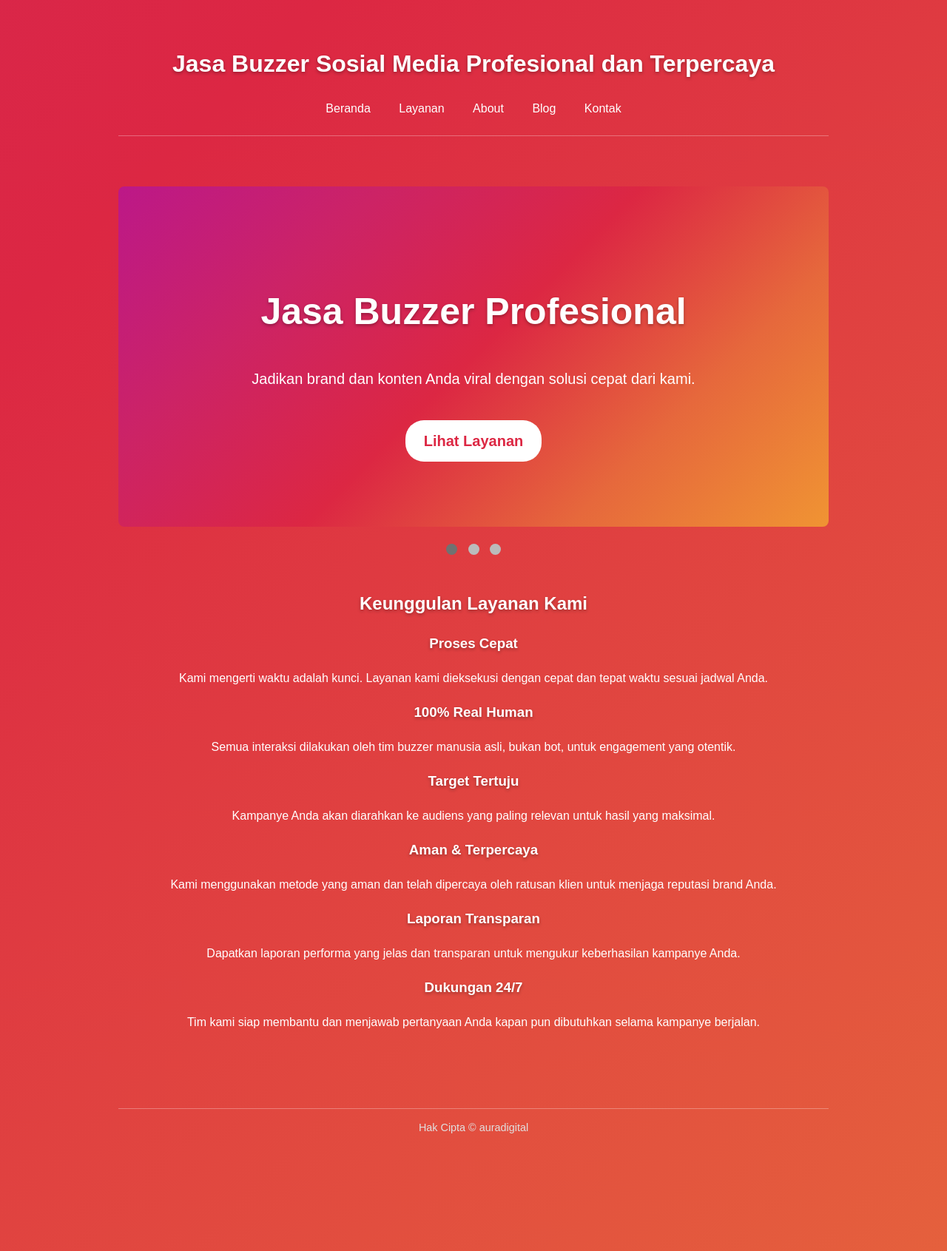
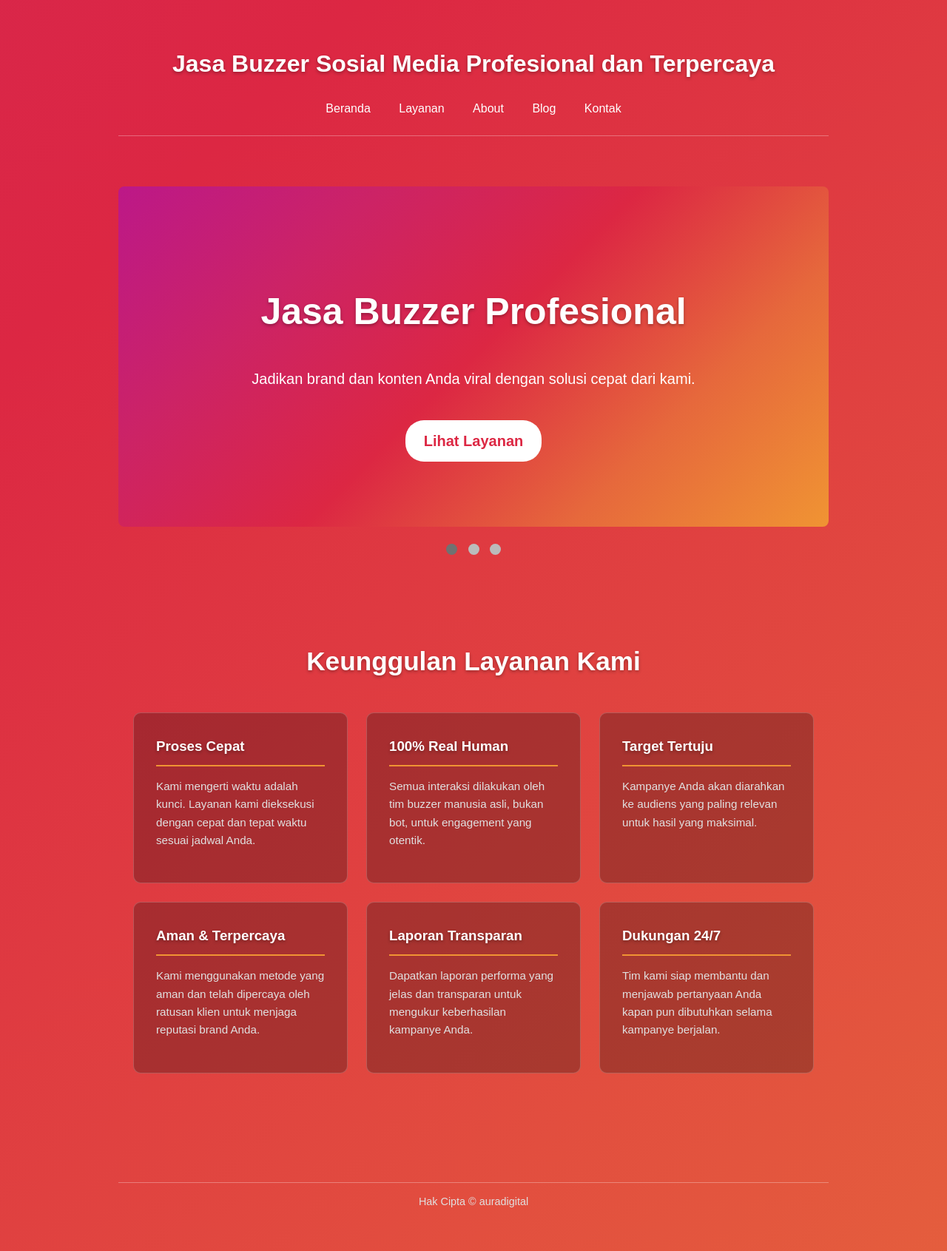
Before and after one commit to AzkaAtta/azkaatta.github.io, a Jekyll site: the page built from index.html, in a window 1280 px wide. Shown: the whole page at 74% size. Built offline with Jekyll 4.4.1, drawn with Linux system fonts in a browser that asks for light colours.

Commit message:
Update style.css

```diff
--- a/assets/style.css
+++ b/assets/style.css
@@ -209,3 +209,62 @@ main h1 {
 .active, .dot:hover {
   background-color: #717171;
 }
+
+/* =========================================== */
+/* 5. GAYA UNTUK BAGIAN KEUNGGULAN (6 KOTAK)   */
+/* =========================================== */
+
+.features-section {
+  max-width: 960px;
+  margin: 40px auto;
+  padding: 20px;
+  text-align: center;
+}
+
+.features-section h2 {
+  margin-bottom: 40px;
+  font-size: 2.2em;
+}
+
+/* Membuat grid dengan 3 kolom */
+.features-grid {
+  display: grid;
+  grid-template-columns: repeat(3, 1fr); /* 3 kolom dengan lebar yang sama */
+  gap: 25px; /* Jarak antar kotak */
+}
+
+/* Tampilan untuk setiap kotak */
+.feature-box {
+  background-color: rgba(0, 0, 0, 0.25); /* Latar semi-transparan */
+  padding: 30px;
+  border-radius: 10px;
+  text-align: left;
+  border: 1px solid rgba(255, 255, 255, 0.2); /* Garis tepi tipis */
+  transition: transform 0.3s ease, box-shadow 0.3s ease;
+}
+
+/* Efek saat kursor menyentuh kotak */
+.feature-box:hover {
+  transform: translateY(-10px); /* Kotak sedikit terangkat */
+  box-shadow: 0 10px 20px rgba(0, 0, 0, 0.2);
+}
+
+.feature-box h3 {
+  margin-top: 0;
+  color: #ffffff;
+  border-bottom: 2px solid #f09433; /* Garis bawah oranye pada judul kotak */
+  padding-bottom: 10px;
+  margin-bottom: 15px;
+}
+
+.feature-box p {
+  color: #e0e0e0; /* Warna teks deskripsi agar tidak terlalu terang */
+  font-size: 0.95em;
+}
+
+/* Penyesuaian untuk layar kecil (ponsel) */
+@media (max-width: 768px) {
+  .features-grid {
+    grid-template-columns: 1fr; /* Ubah menjadi 1 kolom saja */
+  }
+}
```
